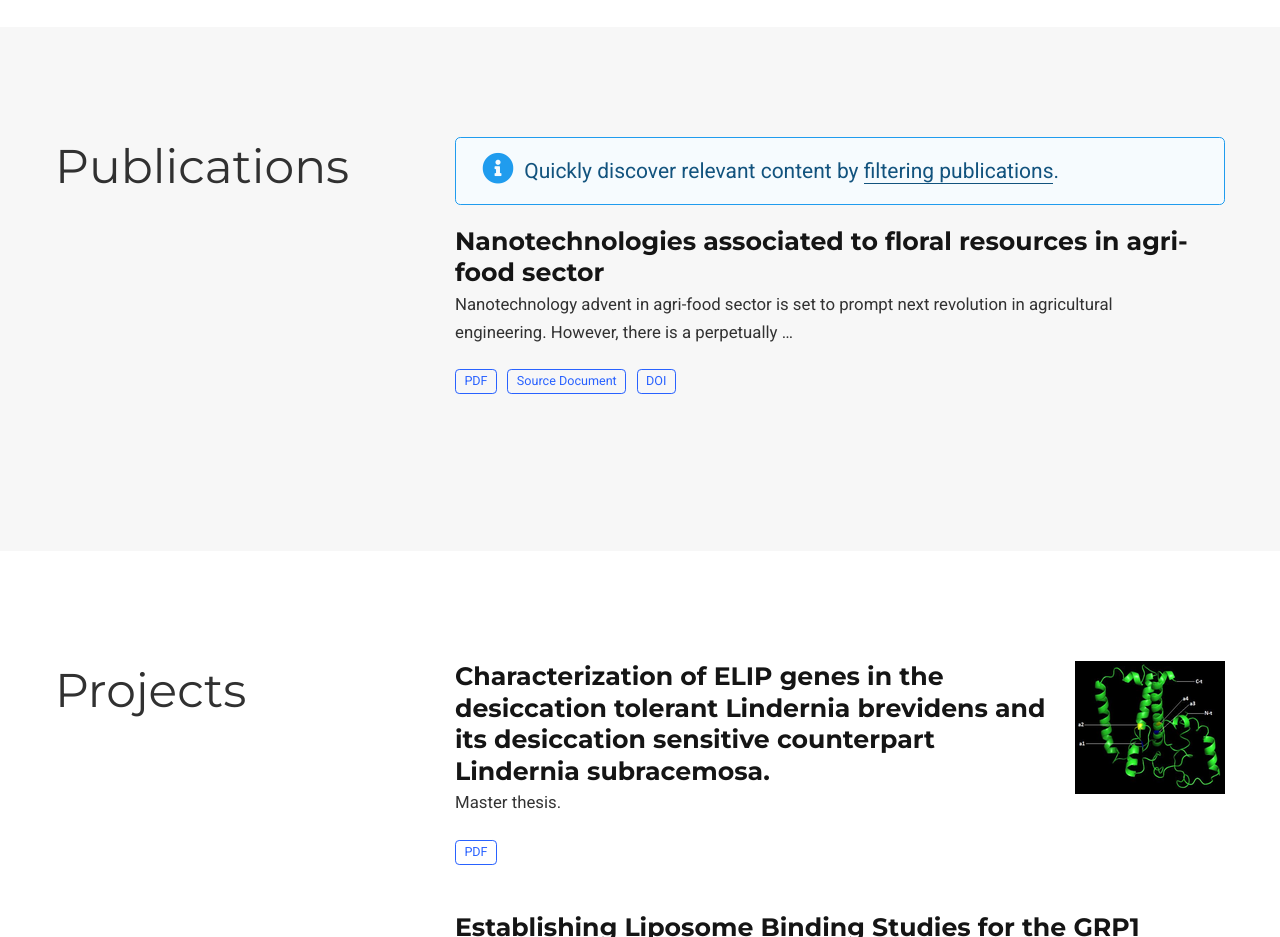
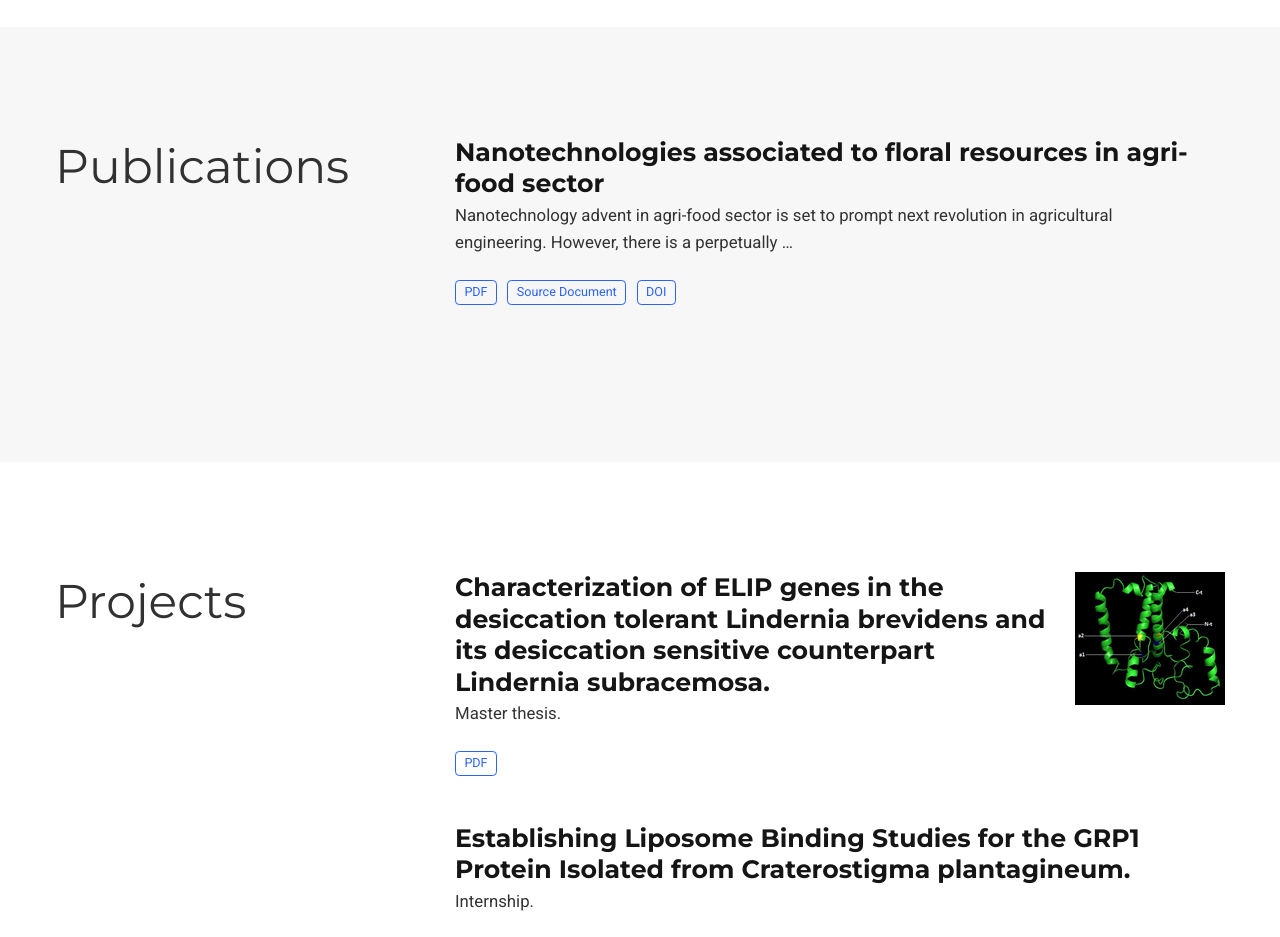
Before and after one commit to ahmadammar-96/ahmadammar-96.github.io, a plain HTML site: page index.html in a window 1280 px wide. Shown: the part 3360-4297 px from the top of the page. Drawn offline with nearby package versions, Linux system fonts and the light colour scheme; some packages are replaced by stand-ins of ours; some icons are missing.

Commit message:
add publication 6

```diff
--- a/index.html
+++ b/index.html
@@ -1229,11 +1229,6 @@
   </div>
   <div class="col-12 col-lg-8">
 
-    <div class="alert alert-note">
-  <div>
-    Quickly discover relevant content by <a href="/publication/">filtering publications</a>.
-  </div>
-</div>
 
 
 
```
